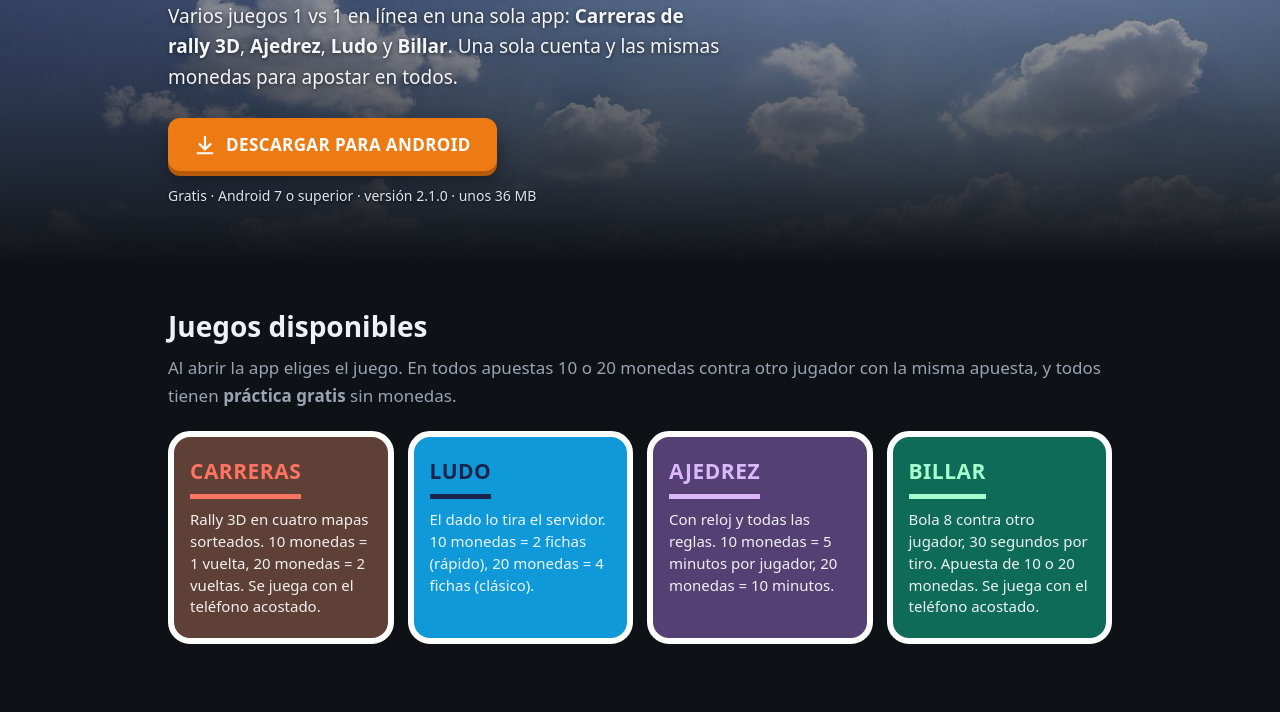
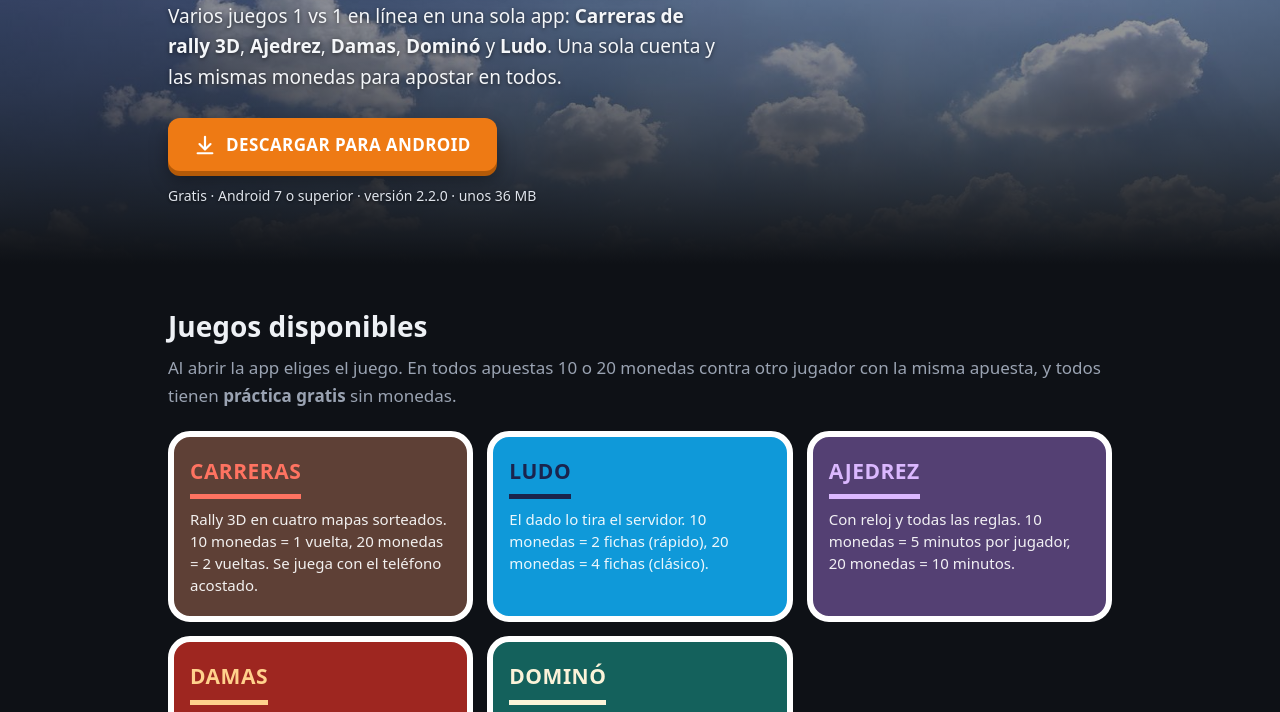
Before and after one commit to NeisserMichel/rally-bet-3d-web, a plain HTML site: page index.html in a window 1280 px wide. Shown: the part 197-909 px from the top of the page. Drawn offline with nearby package versions, Linux system fonts and the light colour scheme; no server answers.

Commit message:
TotalBetGames 2.2.0: se quita el Billar, llegan Damas y Dominó
Co-Authored-By: Claude Opus 5.5 <noreply@anthropic.com>
Claude-Session: https://claude.ai/code/session_01ABweub1RtzrFn9cREKWTYy

```diff
--- a/config.js
+++ b/config.js
@@ -10,8 +10,8 @@ window.RALLY = {
 
   // El APK está en la raíz de esta misma página (se reemplaza en cada versión nueva)
   apkUrl: "TotalBetGames.apk",
-  apkVersion: "2.1.0",
-  apkVersionCode: 16,   // el mismo número que version.json y AppVersion.Code del juego
+  apkVersion: "2.2.0",
+  apkVersionCode: 17,   // el mismo número que version.json y AppVersion.Code del juego
 
   solesPerCoin: 0.10,
   amounts: [3, 5, 10, 20],
--- a/index.html
+++ b/index.html
@@ -3,8 +3,8 @@
 <head>
 <meta charset="utf-8">
 <meta name="viewport" content="width=device-width, initial-scale=1">
-<title>TotalBetGames — Carreras, Ajedrez, Ludo y Billar 1 vs 1 en línea</title>
-<meta name="description" content="Descarga TotalBetGames para Android: carreras de rally 3D, ajedrez, ludo y billar 1 vs 1 en línea con las mismas monedas. Recarga por WhatsApp y Yape.">
+<title>TotalBetGames — Carreras, Ajedrez, Damas, Dominó y Ludo 1 vs 1 en línea</title>
+<meta name="description" content="Descarga TotalBetGames para Android: carreras de rally 3D, ajedrez, damas, dominó y ludo 1 vs 1 en línea con las mismas monedas. Recarga por WhatsApp y Yape.">
 <link rel="stylesheet" href="styles.css">
 <script src="config.js"></script>
 <script src="https://cdn.jsdelivr.net/npm/@supabase/supabase-js@2" defer></script>
@@ -20,7 +20,7 @@
 <div class="hero">
   <div class="wrap">
     <h1>TOTAL<span>BET</span>GAMES</h1>
-    <p class="lead">Varios juegos 1 vs 1 en línea en una sola app: <b>Carreras de rally 3D</b>, <b>Ajedrez</b>, <b>Ludo</b> y <b>Billar</b>. Una sola cuenta y las mismas monedas para apostar en todos.</p>
+    <p class="lead">Varios juegos 1 vs 1 en línea en una sola app: <b>Carreras de rally 3D</b>, <b>Ajedrez</b>, <b>Damas</b>, <b>Dominó</b> y <b>Ludo</b>. Una sola cuenta y las mismas monedas para apostar en todos.</p>
     <a class="btn" id="dl-top" href="#">
       <svg viewBox="0 0 24 24" fill="none" stroke="currentColor" stroke-width="2.4" stroke-linecap="round" stroke-linejoin="round" aria-hidden="true"><path d="M12 3v12"/><path d="m6 11 6 6 6-6"/><path d="M4 21h16"/></svg>
       DESCARGAR PARA ANDROID
@@ -37,7 +37,8 @@
       <div class="game g-race"><h3>CARRERAS</h3><p>Rally 3D en cuatro mapas sorteados. 10 monedas = 1 vuelta, 20 monedas = 2 vueltas. Se juega con el teléfono acostado.</p></div>
       <div class="game g-ludo"><h3>LUDO</h3><p>El dado lo tira el servidor. 10 monedas = 2 fichas (rápido), 20 monedas = 4 fichas (clásico).</p></div>
       <div class="game g-chess"><h3>AJEDREZ</h3><p>Con reloj y todas las reglas. 10 monedas = 5 minutos por jugador, 20 monedas = 10 minutos.</p></div>
-      <div class="game g-pool"><h3>BILLAR</h3><p>Bola 8 contra otro jugador, 30 segundos por tiro. Apuesta de 10 o 20 monedas. Se juega con el teléfono acostado.</p></div>
+      <div class="game g-checkers"><h3>DAMAS</h3><p>Con reloj y captura obligatoria. 10 monedas = 5 minutos por jugador, 20 monedas = 10 minutos.</p></div>
+      <div class="game g-domino"><h3>DOMINÓ</h3><p>Doble seis 1 vs 1: nadie puede ver tus fichas. 10 monedas = 1 mano, 20 monedas = gana quien gane 2 manos.</p></div>
     </div>
   </div>
 </section>
@@ -131,9 +132,10 @@
 <section id="preguntas">
   <div class="wrap">
     <h2>Preguntas frecuentes</h2>
-    <details><summary>¿Qué juegos hay y cómo elijo?</summary><p>Al abrir la app aparece la pantalla de juegos (con el teléfono parado): <b>Carreras</b>, <b>Ludo</b>, <b>Ajedrez</b> y <b>Billar</b>. Toca la tarjeta del juego que quieras. Carreras y Billar giran la pantalla a horizontal; Ludo y Ajedrez se juegan en vertical.</p></details>
-    <details><summary>¿Puedo practicar sin gastar monedas?</summary><p>Sí. En cada juego hay un botón <b>PRÁCTICA (SIN MONEDAS)</b>: en Ajedrez y Ludo juegas contra la computadora, en Billar tienes la mesa libre para embocar, y en Carreras corres contra el reloj.</p></details>
-    <details><summary>¿Cómo se juega el Billar?</summary><p>Es bola 8. Arrastra el dedo sobre la mesa para apuntar, elige la fuerza en la barra y toca <b>TIRAR</b>. La primera bola que embocas decide si te tocan las lisas o las rayadas; si embocas una tuya sigues tirando. Es falta embocar la blanca o no tocar primero una bola tuya: tu rival coloca la blanca donde quiera. Gana quien emboca la negra (8) después de todas las suyas; si la embocas antes, pierdes. Tienes 30 segundos por tiro.</p></details>
+    <details><summary>¿Qué juegos hay y cómo elijo?</summary><p>Al abrir la app aparece la pantalla de juegos (con el teléfono parado): <b>Carreras</b>, <b>Ludo</b>, <b>Ajedrez</b>, <b>Damas</b> y <b>Dominó</b>. Toca la tarjeta del juego que quieras. Carreras gira la pantalla a horizontal; los demás se juegan en vertical.</p></details>
+    <details><summary>¿Puedo practicar sin gastar monedas?</summary><p>Sí. En cada juego hay un botón <b>PRÁCTICA (SIN MONEDAS)</b>: en Ajedrez, Damas, Dominó y Ludo juegas contra la computadora, y en Carreras corres contra el reloj.</p></details>
+    <details><summary>¿Cómo se juegan las Damas?</summary><p>Se juega en las casillas oscuras y empiezan las blancas. Los peones avanzan en diagonal y capturan saltando, también hacia atrás. <b>Capturar es obligatorio</b> y hay que elegir la jugada que captura más fichas; si después de saltar puedes seguir capturando, sigues. El peón que llega al otro lado se corona <b>dama</b>, que se mueve y captura a cualquier distancia en diagonal. Pierde quien se queda sin fichas o sin jugadas. Cada jugador tiene su reloj: 5 minutos (10 monedas) o 10 minutos (20 monedas).</p></details>
+    <details><summary>¿Cómo se juega el Dominó?</summary><p>Fichas doble seis: cada uno recibe 7 y el resto queda en el pozo. En tu turno pones una ficha que coincida con una de las puntas. Si no tienes ninguna que sirva, robas del pozo automáticamente; si el pozo se acabó, pasas. Gana la mano quien se queda sin fichas; si nadie puede jugar (tranque), gana quien suma menos puntos. Con 10 monedas se juega 1 mano y con 20 gana quien gane 2 manos. Tienes 30 segundos por turno. El servidor reparte las fichas y solo te envía las tuyas: nadie puede ver las del rival.</p></details>
     <details><summary>¿Las monedas sirven para todos los juegos?</summary><p>Sí. Tienes un solo saldo de monedas y lo usas en cualquier juego. En todos eliges apostar <b>10</b> o <b>20 monedas</b> y solo juegas contra alguien con la misma apuesta.</p></details>
     <details><summary>¿Cómo se juega el Ajedrez?</summary><p>Toca una pieza y luego la casilla de destino. Cada jugador tiene su reloj: <b>5 minutos</b> con apuesta de 10 monedas o <b>10 minutos</b> con 20. Gana quien da jaque mate, o si al rival se le acaba el tiempo, se rinde o se desconecta. Si hay tablas (empate) nadie gana ni pierde monedas.</p></details>
     <details><summary>¿Cómo se juega el Ludo?</summary><p>Tocas el dado para tirar (lo tira el servidor, nadie puede alterarlo). Con <b>6</b> sacas una ficha y tiras otra vez. Si caes sobre una ficha rival fuera de una casilla segura, vuelve a su casa. Gana quien lleva todas sus fichas a la meta: <b>2 fichas</b> con apuesta de 10 monedas o <b>4 fichas</b> con 20. Tienes 30 segundos por turno; si dejas pasar 3 turnos pierdes.</p></details>
--- a/styles.css
+++ b/styles.css
@@ -103,7 +103,7 @@ footer a { color: var(--muted); }
 }
 
 /* Juegos disponibles */
-.games { display: grid; grid-template-columns: repeat(4, 1fr); gap: 14px; }
+.games { display: grid; grid-template-columns: repeat(3, 1fr); gap: 14px; }
 .game { border-radius: 22px; padding: 18px 16px 20px; border: 6px solid #fff; color: #fff; min-height: 170px; }
 .game h3 { margin: 0 0 10px; font-size: 21px; letter-spacing: .5px; display: inline-block; padding-bottom: 6px; border-bottom: 5px solid currentColor; }
 .game p { margin: 0; font-size: 15px; line-height: 1.45; color: rgba(255,255,255,.92); }
@@ -111,7 +111,8 @@ footer a { color: var(--muted); }
 .g-ludo { background: #0f99d9; } .g-ludo h3 { color: #1a244d; }
 .g-chess { background: #544073; } .g-chess h3 { color: #dbb8ff; }
 .g-soon { background: #383d4d; } .g-soon h3 { color: #bfc4d6; }
-.g-pool { background: #0d6b57; } .g-pool h3 { color: #a6ffcc; }
+.g-checkers { background: #9e2620; } .g-checkers h3 { color: #ffd18c; }
+.g-domino { background: #14615c; } .g-domino h3 { color: #fbf3d9; }
 
 /* Opiniones */
 .hidden { display: none !important; }
--- a/version.json
+++ b/version.json
@@ -1,5 +1,5 @@
 {
-  "versionCode": 16,
-  "versionName": "2.1.0",
+  "versionCode": 17,
+  "versionName": "2.2.0",
   "url": "https://neissermichel.github.io/rally-bet-3d-web/"
 }
```
Also changed, not shown: admin/index.html (+1 -1 lines), 1 other file.
